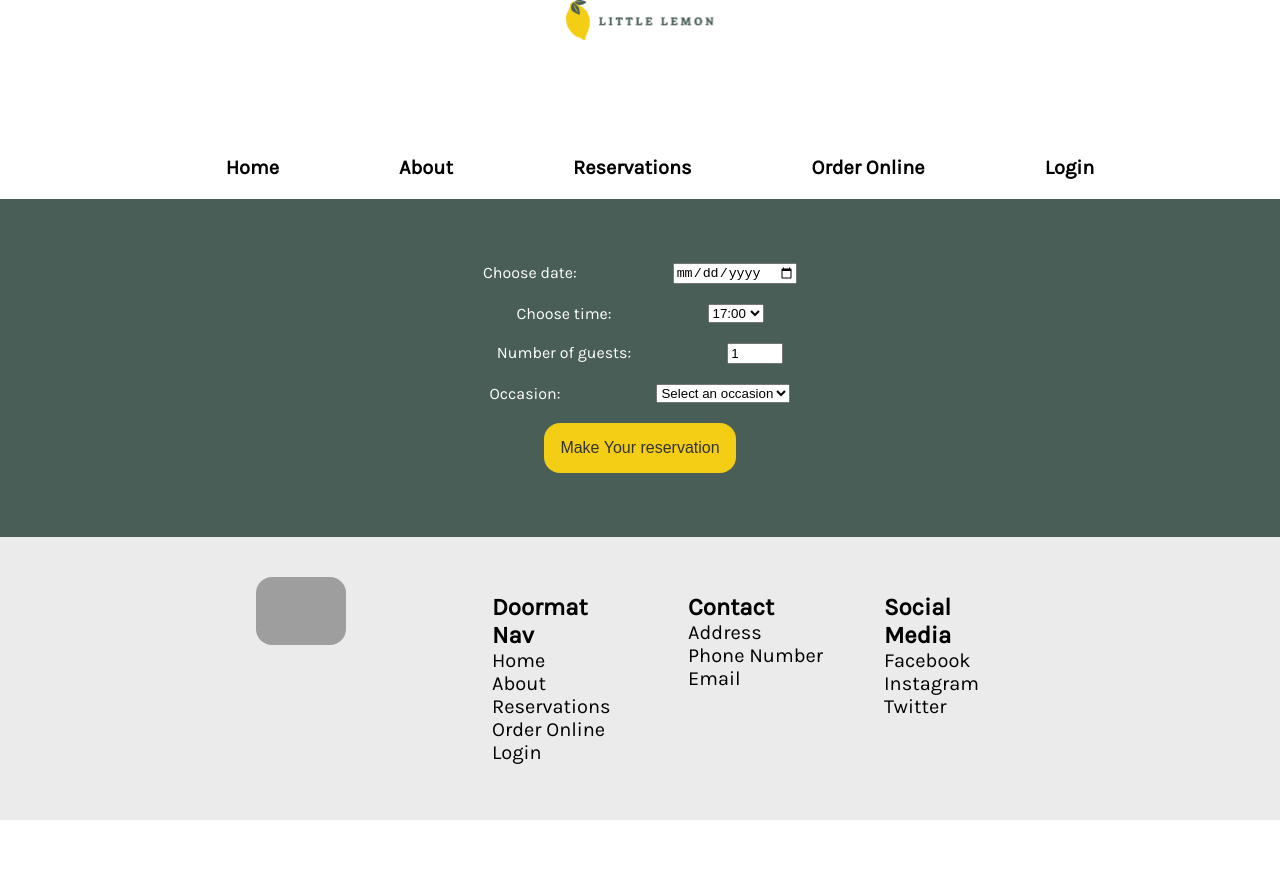
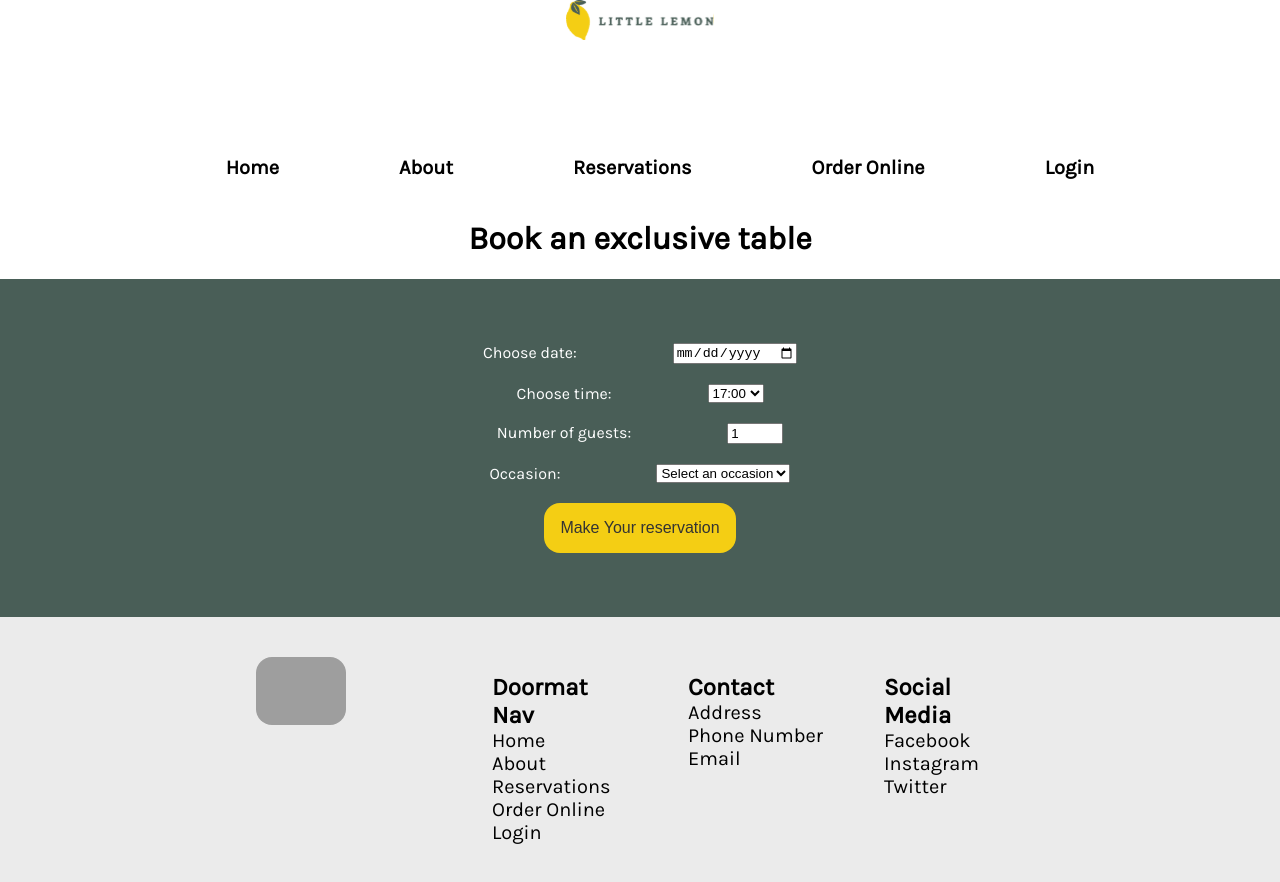
Before and after one commit to JMReynoso/little-lemon, a React (Create React App) app: page /reservations in a window 1280 px wide. Shown: the top 882 px of the page. Before the commit the page ends 820 px from the top, so only its background shows below. Built offline with nearby package versions, Linux system fonts and the light colour scheme; grey boxes are pictures that could not be loaded.

Commit message:
Added headers on each page

```diff
--- a/src/index.css
+++ b/src/index.css
@@ -20,8 +20,15 @@ a {
   color: black;
 }
 
-a:hover {
+a:hover, Link:hover {
   color: #495E57;
+}
+
+.nav-logo:hover {
+  border-style: solid;
+  border-width: 2px;
+  border-color: #495E57;
+  border-radius: 8px;
 }
 
 button, input[type="submit"] {
@@ -40,3 +47,10 @@ button:active, input[type="submit"]:active {
 button:hover, input[type="submit"]:hover {
   background-color: #FBDABB;
 }
+
+header {
+  display: flex;
+  flex-direction: column;
+  align-items: center;
+  justify-content: center;
+}
--- a/src/layout/Nav.tsx
+++ b/src/layout/Nav.tsx
@@ -6,7 +6,7 @@ function Nav() {
   const navigation = useNavigate();
   return (
     <nav className="nav" aria-label="Main Navigation">
-      <img src={logo} alt="Logo" onClick={() => navigation("/")} aria-label="Go to Home" />
+      <img className="nav-logo" src={logo} alt="Logo" onClick={() => navigation("/")} aria-label="Go to Home" />
       <ul className="nav-list">
         <li>
           <Link to="/">Home</Link>
--- a/src/pages/about/AboutPage.tsx
+++ b/src/pages/about/AboutPage.tsx
@@ -1,7 +1,9 @@
 function AboutPage() {
   return (
     <>
+      <header>
         <h1>About Us</h1>
+      </header>
       <p>Welcome to the About Page of Little Lemon!</p>
     </>
   );
--- a/src/pages/booking/BookingPage.tsx
+++ b/src/pages/booking/BookingPage.tsx
@@ -11,6 +11,10 @@ function BookingPage({ times, dispatch }: BookingPageProps) {
   const [isSuccessful, setIsSuccessful] = useState(false);
 
   return (
+    <>
+      <header>
+        <h1>Book an exclusive table</h1>
+      </header>
       <div style={{ backgroundColor: "#495E57" }}>
         {!isSuccessful ? (
           <BookingForm
@@ -23,6 +27,7 @@ function BookingPage({ times, dispatch }: BookingPageProps) {
           <BookingSuccessPage />
         )}
       </div>
+    </>
   );
 }
 export default BookingPage;
--- a/src/pages/contact/AddressPage.tsx
+++ b/src/pages/contact/AddressPage.tsx
@@ -1,9 +1,11 @@
 function AddressPage() {
-    return (
-        <>
-            <h1>Address Page</h1>
-        </>
-    );
+  return (
+    <>
+      <header>
+        <h1>Address Page</h1>
+      </header>
+    </>
+  );
 }
 
 export default AddressPage;
--- a/src/pages/contact/EmailPage.tsx
+++ b/src/pages/contact/EmailPage.tsx
@@ -1,9 +1,11 @@
 function EmailPage() {
-    return (
-        <>
-            <h1>Email Page</h1>
-        </>
-    );
+  return (
+    <>
+      <header>
+        <h1>Email Page</h1>
+      </header>
+    </>
+  );
 }
 
 export default EmailPage;
--- a/src/pages/contact/PhoneNumberPage.tsx
+++ b/src/pages/contact/PhoneNumberPage.tsx
@@ -1,7 +1,9 @@
 function PhoneNumberPage() {
   return (
     <>
+      <header>
         <h1>Phone Number Page</h1>
+      </header>
       <p>Welcome to the Phone Number Page!</p>
     </>
   );
--- a/src/pages/login/LoginPage.tsx
+++ b/src/pages/login/LoginPage.tsx
@@ -1,7 +1,9 @@
 function LoginPage() {
   return (
     <>
+      <header>
         <h1>Login Page</h1>
+      </header>
       <p>Welcome to the login page!</p>
     </>
   );
--- a/src/pages/order/OrderOnlinePage.tsx
+++ b/src/pages/order/OrderOnlinePage.tsx
@@ -1,9 +1,11 @@
 function OrderOnlinePage() {
-    return (
-        <>
-            <h1>Order Online Page</h1>
-        </>
-    );
+  return (
+    <>
+      <header>
+        <h1>Order Online Page</h1>
+      </header>
+    </>
+  );
 }
 
 export default OrderOnlinePage;
```
Lines whose indentation alone changed are shown as unchanged.
